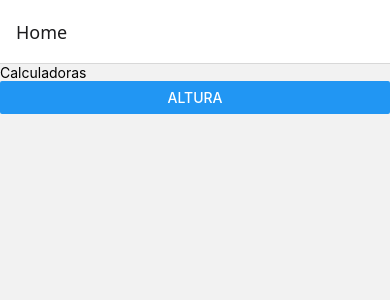
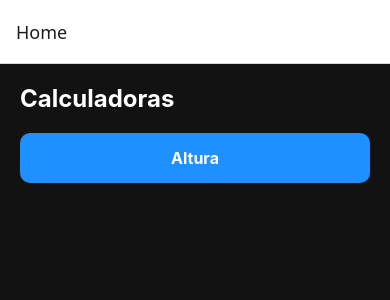
Before and after one commit to Balokbk/App_de_calculos_endocrinos, a React Native app: screen /Home in a window 390 px wide. Shown: the top 300 px of the page. Built offline with nearby package versions, Linux system fonts and the light colour scheme; what react-native-worklets would draw is missing.

Commit message:
feat(interface): criação de estilo da tela de home page e calculator.

```diff
--- /dev/null
+++ b/src/screens/Calculator/calculator.index.styles.js
@@ -0,0 +1,51 @@
+import styled from 'styled-components/native';
+
+export const Container = styled.ScrollView`
+  flex: 1;
+  background-color: #121212;
+  padding: 20px;
+`;
+
+export const Title = styled.Text`
+  color: white;
+  font-size: 22px;
+  font-weight: bold;
+  margin-bottom: 20px;
+`;
+
+export const Input = styled.TextInput`
+  background-color: #1e1e1e;
+  color: white;
+  padding: 12px;
+  border-radius: 8px;
+  margin-bottom: 10px;
+`;
+
+export const Label = styled.Text`
+  color: #ccc;
+  margin-bottom: 5px;
+`;
+
+export const ResultText = styled.Text`
+  color: #00ff88;
+  font-size: 18px;
+  margin-top: 20px;
+`;
+
+export const Explanation = styled.Text`
+  color: #aaa;
+  margin-top: 5px;
+`;
+
+export const ButtonWrapper = styled.TouchableOpacity`
+  background-color: #1e90ff;
+  padding: 15px;
+  border-radius: 10px;
+  margin-top: 10px;
+  align-items: center;
+`;
+
+export const ButtonText = styled.Text`
+  color: white;
+  font-weight: bold;
+`;
--- a/src/screens/Calculator/index.js
+++ b/src/screens/Calculator/index.js
@@ -1,7 +1,8 @@
+import { Picker } from '@react-native-picker/picker';
 import { useState } from 'react';
-import { View, Text, TextInput, Button } from 'react-native';
-import { Picker } from '@react-native-picker/picker';
+import { View } from 'react-native';
 import { calculations } from '../../calculations';
+import { ButtonText, ButtonWrapper, Container, Explanation, Input, Label, ResultText, Title } from './calculator.index.styles.js';
 
 export default function Calculator({ route }){
     const { type } = route.params;
@@ -29,17 +30,18 @@ export default function Calculator({ route }){
     }
 
     return(
-        <View>
-            <Text>{type}</Text>
+        <Container>
+            <Title>{type}</Title>
 
             {config.inputs.map((input) => {
                 if(input.type === 'number') {
                     return(
-                        <TextInput
+                        <Input
                             key={input.name}
                             placeholder={input.label}
+                            placeholderTextColor= "#888"
                             keyboardType={'numeric'}
-                            onChangeText={(value) => handleChange(input.name, Number(value))}
+                            onChangeText={(value) => handleChange(input.name, value === ''?'':Number(value))}
                         />
                     );
                 }
@@ -47,10 +49,10 @@ export default function Calculator({ route }){
                 if(input.type === 'select') {
                     return(
                         <View key={input.name}>
-                            <Text>{input.label}</Text>
+                            <Label>{input.label}</Label>
                             <Picker
                                 selectedValue={form[input.name]}
-                                onValueChange={(itemValue) => handleChange(input.name, Number(itemValue))}
+                                onValueChange={(itemValue) => handleChange(input.name, itemValue=== ''?'' : Number(itemValue))}
                             >
                                 <Picker.Item label='Selecione' value=''/>
                                 {input.options.map((opt) => (
@@ -62,14 +64,15 @@ export default function Calculator({ route }){
                 }
             })}
 
-            <Button title='Calcular' onPress={handleCalculate} />
-
+            <ButtonWrapper onPress={handleCalculate}>
+                <ButtonText>Calcular</ButtonText>
+            </ButtonWrapper>
             {result && (
                 <>
-                    <Text>Resultado: {result.result}</Text>
-                    <Text>{result.explanation}</Text>
+                    <ResultText>Resultado: {result.result}</ResultText>
+                    <Explanation>{result.explanation}</Explanation>
                 </>
             )}
-        </View>
+        </Container>
     );
 }
--- /dev/null
+++ b/src/screens/Home/home.index.styles.js
@@ -0,0 +1,28 @@
+import styled from 'styled-components/native';
+
+export const Container = styled.View`
+  flex: 1;
+  background-color: #121212;
+  padding: 20px;
+`;
+
+export const Title = styled.Text`
+  font-size: 24px;
+  color: white;
+  font-weight: bold;
+  margin-bottom: 20px;
+`;
+
+export const ButtonWrapper = styled.TouchableOpacity`
+  background-color: #1e90ff;
+  padding: 15px;
+  border-radius: 10px;
+  margin-bottom: 10px;
+  align-items: center;
+`;
+
+export const ButtonText = styled.Text`
+  color: white;
+  font-size: 16px;
+  font-weight: bold;
+`;
--- a/src/screens/Home/index.js
+++ b/src/screens/Home/index.js
@@ -1,18 +1,22 @@
-import { View, Text, Button } from 'react-native';
 import { calculations } from '../../calculations/index.js';
+import { ButtonText, ButtonWrapper, Container, Title } from './home.index.styles.js';
+
 
 export default function Home({ navigation }){
     return(
-        <View>
-            <Text>Calculadoras</Text>
+        <Container>
+            <Title>Calculadoras</Title>
 
             {Object.entries(calculations).map(([key, calc]) => (
-                <Button
+                <ButtonWrapper
                     key={key}
-                    title={calc.label || 'Sem título'}
                     onPress={() => (navigation.navigate('Calculator', {type: key}))}
-                 />
+                >
+                    <ButtonText>
+                        {calc.label || 'Sem titulo' }
+                    </ButtonText>
+                </ButtonWrapper>
             ))}
-        </View>
+        </Container>
     );
 }
```
